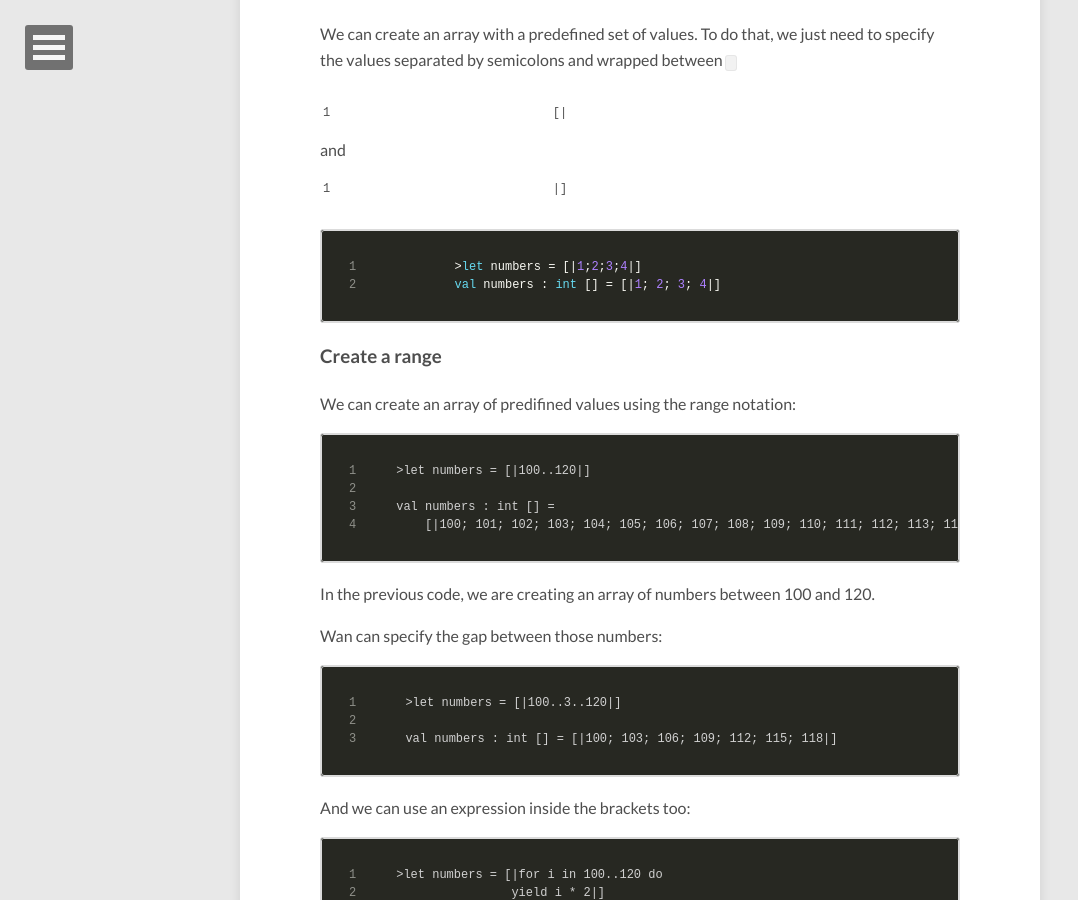
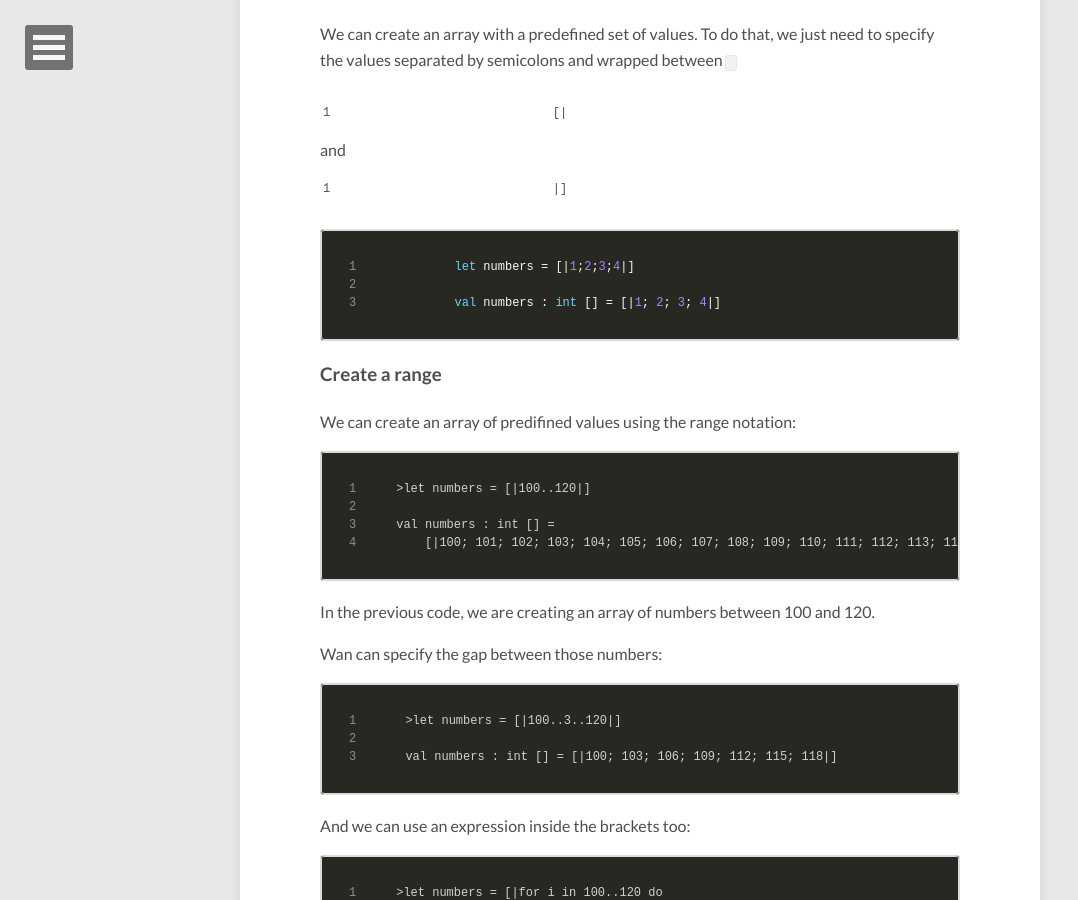
Before and after one commit to vgaltes/vgaltes.github.io, a Jekyll site: the page built from _posts/2016-02-17-arrays-in-fsharp.md, in a window 1280 px wide and 900 px high, scrolled down 506 px. Shown: the whole window, without its empty margins (0-1078 px from the left). Built offline with Jekyll 4.4.1, drawn with Linux system fonts in a browser that asks for light colours; nearby versions of some CDN libraries; comment, search, counter and statistics services are not loaded.

````diff
--- a/_posts/2016-02-17-arrays-in-fsharp.md
+++ b/_posts/2016-02-17-arrays-in-fsharp.md
@@ -28,7 +28,8 @@
 We can create an array with a predefined set of values. To do that, we just need to specify the values separated by semicolons and wrapped between `[|` and `|]`
 
 ``` fsharp
-    >let numbers = [|1;2;3;4|]
+    let numbers = [|1;2;3;4|]
+
     val numbers : int [] = [|1; 2; 3; 4|]
 ```
 
````
